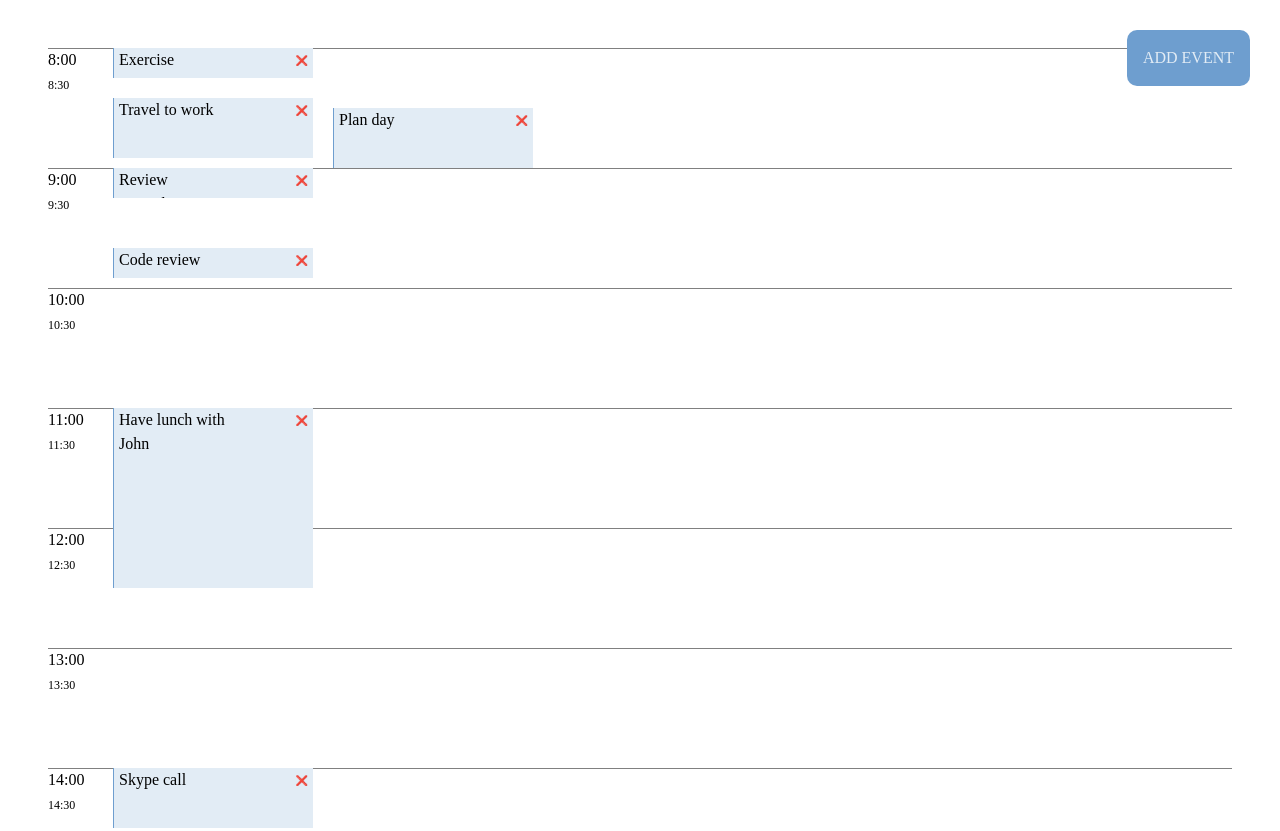
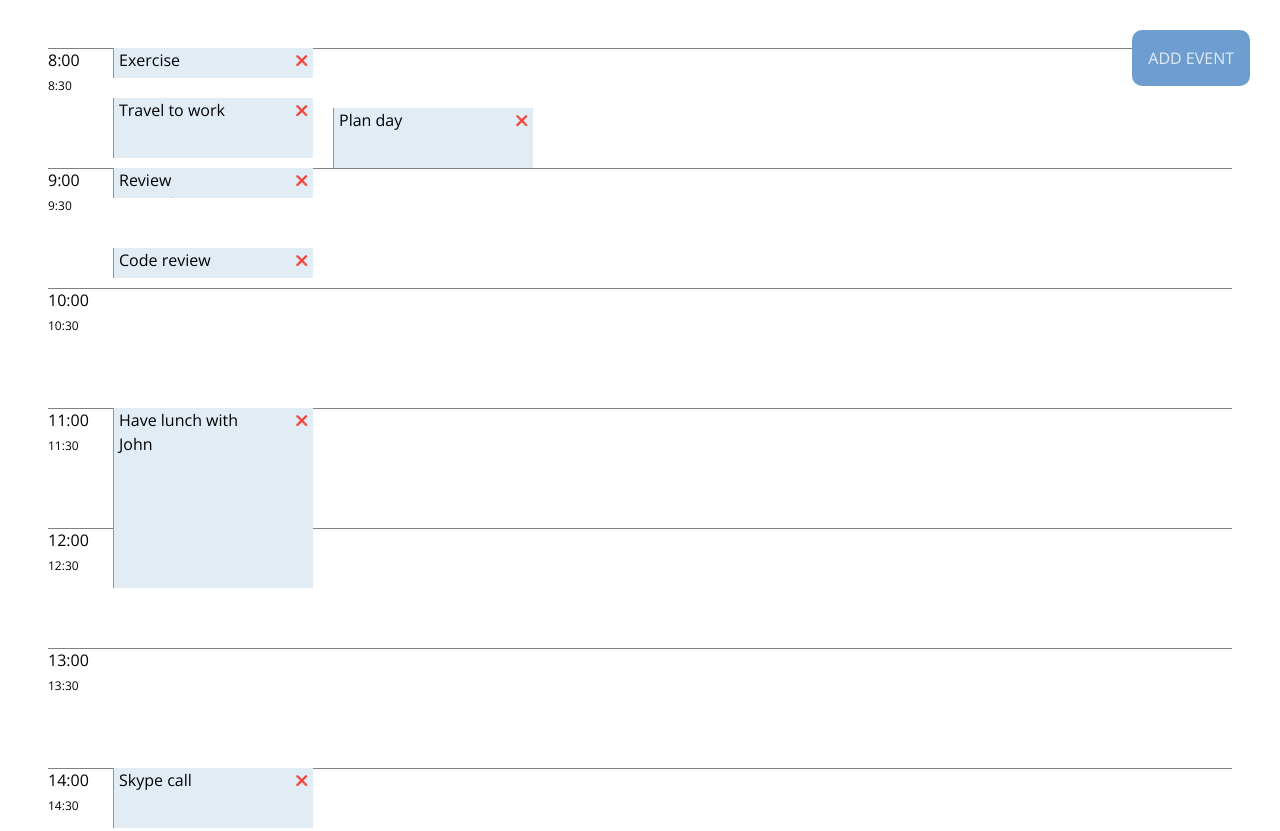
Before and after one commit to bloweyelashwish/js_module, a plain HTML site: page index.html in a window 1280 px wide. Shown: the top 831 px of the page. Drawn offline with nearby package versions, Linux system fonts and the light colour scheme.

Commit message:
add font

```diff
--- a/index.css
+++ b/index.css
@@ -1,3 +1,5 @@
+@import url('https://fonts.googleapis.com/css2?family=Open+Sans&display=swap');
+
 *,
 *::before,
 *::after {
@@ -30,6 +32,8 @@ body {
     min-height: 100vh;
     text-rendering: optimizeSpeed;
     line-height: 1.5;
+    font-family: 'Open Sans', sans-serif;
+    font-weight: 400;
 }
 
 input,
@@ -46,6 +50,7 @@ select {
 
 .scheduler .scheduler__stamp {
     font-size: 1rem;
+    font-weight: 400;
 }
 
 .scheduler .scheduler__stamp--half {
```
